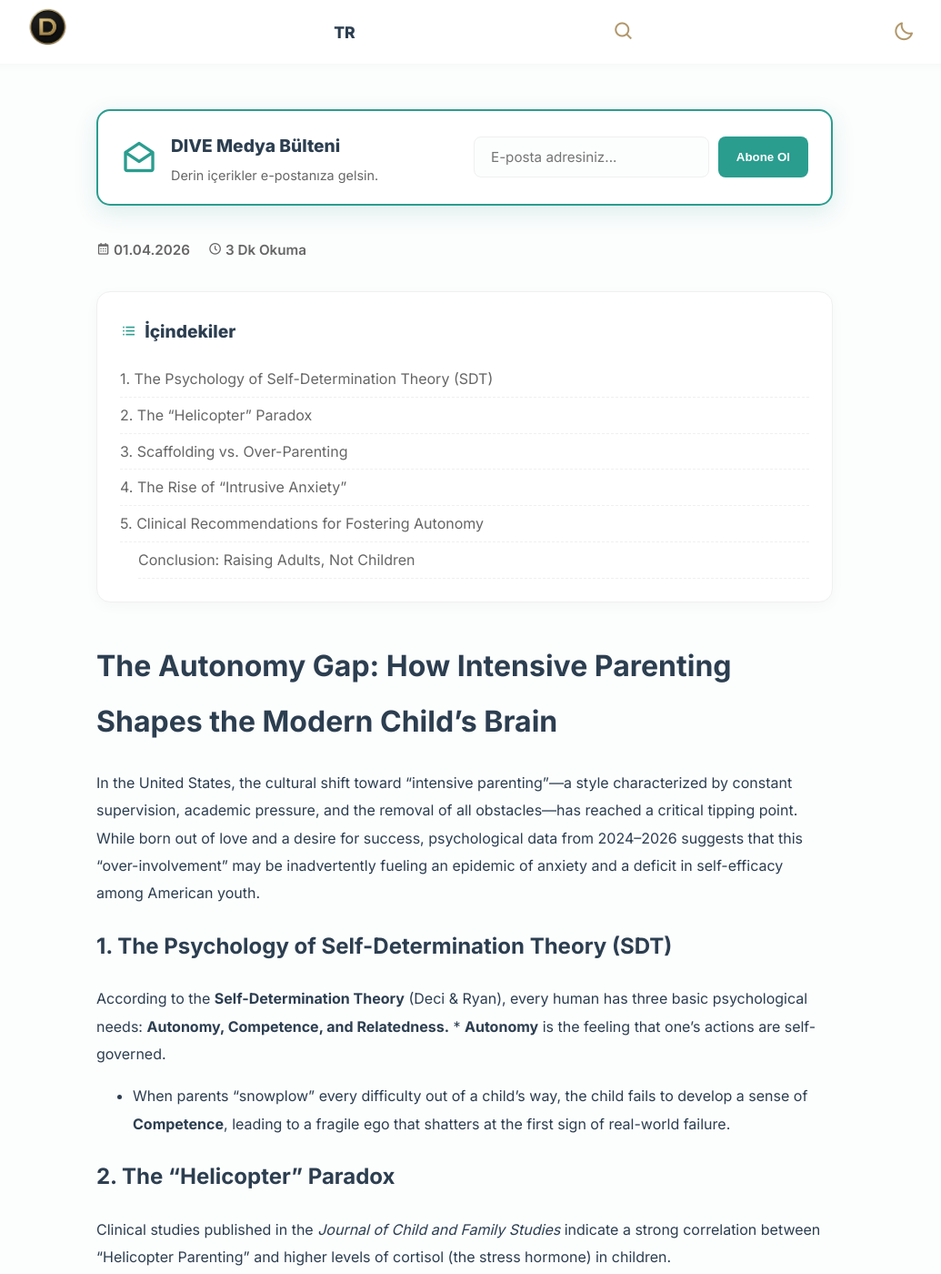
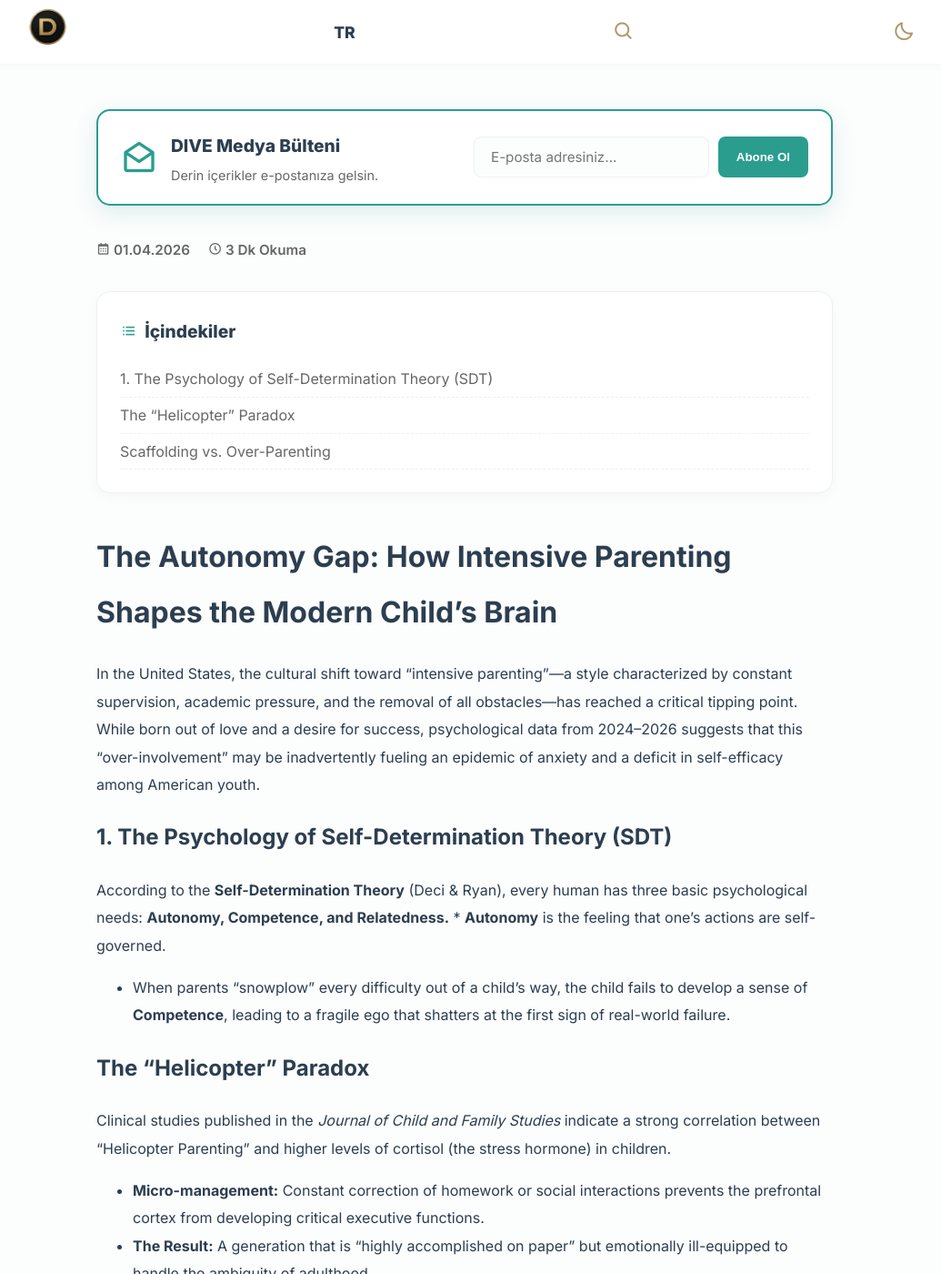
Before and after one commit to EKTHOLDING/dive, a Jekyll site: the page built from en/_posts/2026-04-01-effects-of-intensive-parenting-child-autonomy-and-mental-health.md, in a window 1280 px wide and 1400 px high. Shown: the whole window at 91% size, without its empty margins (129-1164 px from the left). Built offline with Jekyll 4.4.1, drawn with Linux system fonts in a browser that asks for light colours; some of the changed text lies outside the part shown.

Commit message:
Update 🇬🇧 İngilizce Yazı Ekle “2026-04-01-effects-of-intensive-parenting-child-autonomy-and-mental-health”

```diff
--- a/en/_posts/2026-04-01-effects-of-intensive-parenting-child-autonomy-and-mental-health.md
+++ b/en/_posts/2026-04-01-effects-of-intensive-parenting-child-autonomy-and-mental-health.md
@@ -16,7 +16,7 @@
 
 - When parents "snowplow" every difficulty out of a child's way, the child fails to develop a sense of **Competence**, leading to a fragile ego that shatters at the first sign of real-world failure.
 
-## 2. The "Helicopter" Paradox
+## The "Helicopter" Paradox
 
 Clinical studies published in the _Journal of Child and Family Studies_ indicate a strong correlation between "Helicopter Parenting" and higher levels of cortisol (the stress hormone) in children.
 
@@ -25,14 +25,14 @@
 
 [Image: A realistic photo of a young child attempting to tie their shoes or build a complex block tower while a parent sits nearby, watching with an encouraging but hands-off posture, symbolizing the "scaffolding" technique.]
 
-## 3. Scaffolding vs. Over-Parenting
+## Scaffolding vs. Over-Parenting
 
 In American developmental psychology, the concept of **"Scaffolding"** (Vygotsky) is the gold standard.
 
 - **Over-parenting:** Doing the task _for_ the child.
 - **Scaffolding:** Providing just enough support so the child can complete the task _themselves_. Psychologically, the "win" belongs to the child, which builds a neurological pathway for resilience.
 
-## 4. The Rise of "Intrusive Anxiety"
+##
 
 Recent data suggests that intensive parenting often stems from the parent's own "anxiety of the future." In a hyper-competitive US economy, parents view their child’s achievement as a reflection of their own value. This **"Parental Identity Integration"** creates a high-pressure environment where the child feels they cannot afford to make a mistake, leading to:
 
@@ -41,18 +41,15 @@
 
 [Image: A realistic, high-quality photograph of an American teenager confidently navigating a transit map or a grocery store alone, showcasing the pride of independence.]
 
-## 5. Clinical Recommendations for Fostering Autonomy
+##
 
 To raise a resilient, autonomous child, American psychologists recommend the following "Evidence-Based" shifts:
 
 1. **Embrace Productive Failure:** Let the child experience the natural consequences of a forgotten lunchbox or a low grade on a minor quiz.
 2. **Age-Appropriate Responsibility:** By age 8, children should be managing their own morning routines. By age 14, they should be navigating public or local spaces with minimal digital tracking.
 3. **Prioritize "Free Play":** Unstructured, unsupervised play is where children learn negotiation, risk assessment, and conflict resolution—skills that cannot be taught in a structured classroom.
-
-***
-
-### **Conclusion: Raising Adults, Not Children**
+4. **Conclusion: Raising Adults, Not Children**
 
 The goal of parenting, according to American clinical standards, is to "work yourself out of a job." By shifting from a supervisor to a consultant, parents allow their children to develop the grit and self-reliance necessary for the complexities of the 21st century. Autonomy is not a gift we give children when they turn 18; it is a muscle they must exercise every day of their lives.
 
-**By:** Dilara Türkoğlu
+**By:** Dilara KARABACAK
```
